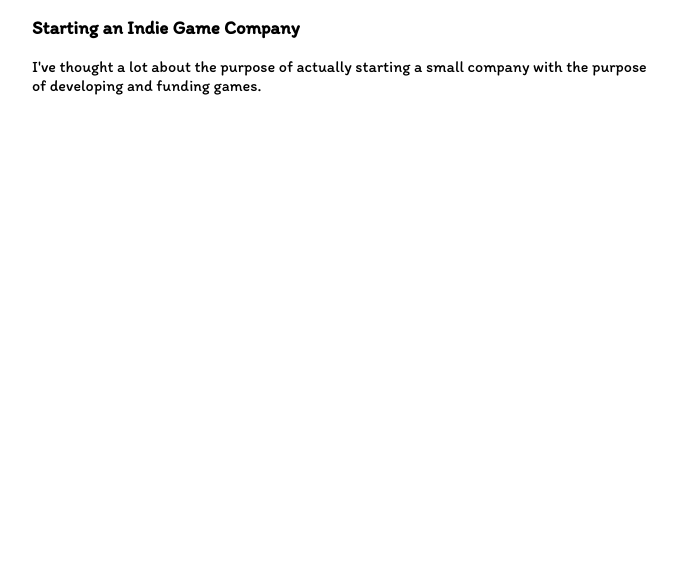
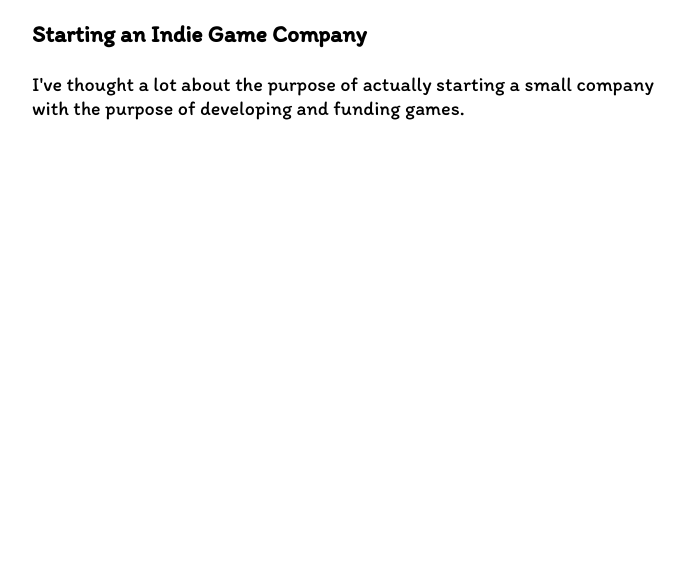
Before and after one commit to erdavids/Little-Pastel-House, a plain HTML site: page starting-an-indie-dev-company/index.html in a window 1280 px wide. Shown: the part 229-800 px from the top of the page, without its empty margins (292-987 px from the left). Drawn offline with Linux system fonts and the light colour scheme.

```diff
--- a/style.css
+++ b/style.css
@@ -37,3 +37,7 @@ a {
   color: black;
   text-decoration: none;
 }
+
+.article_text {
+    font-size: 20px;
+}
```
